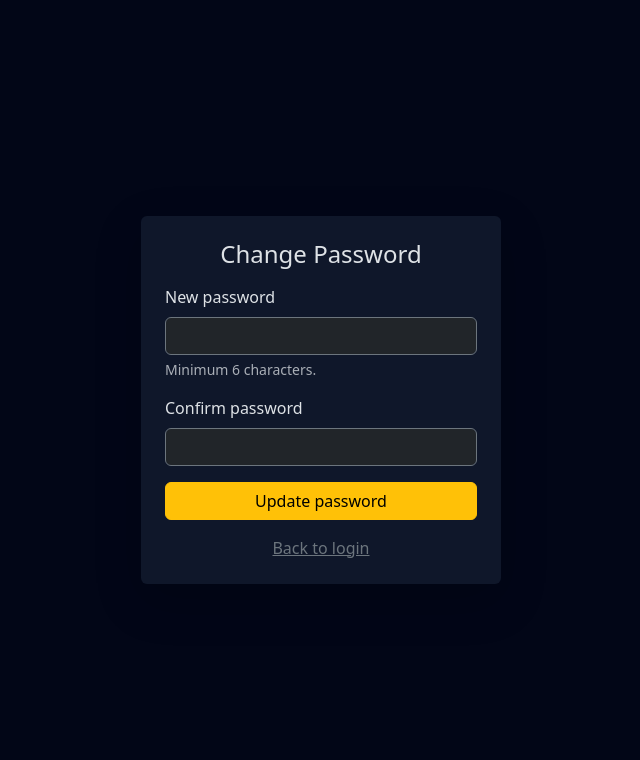
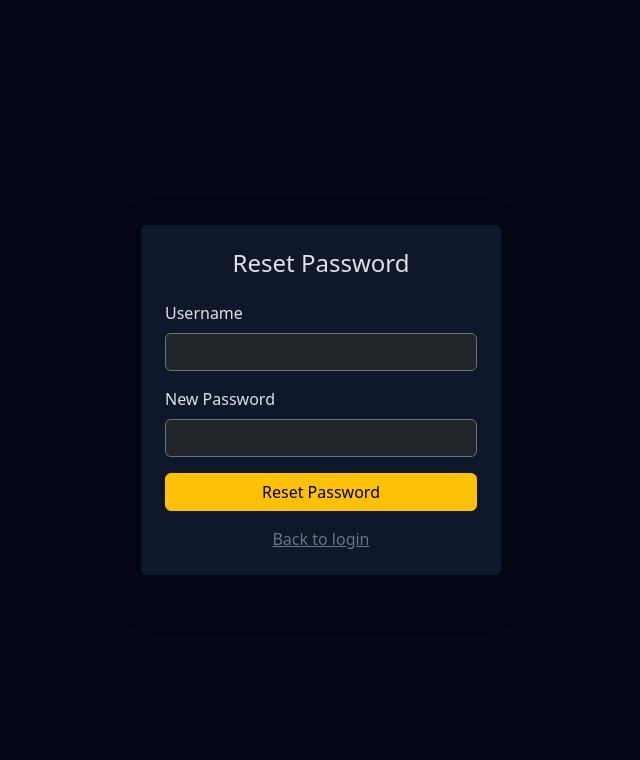
Before and after one commit to MRSLAV16/lot-survey-WebUI, a Flask app: template templates/forgot.html in a window 1280 px wide. Shown: the top 760 px of the page, without its empty margins (319-959 px from the left). Run offline with Flask 3, Linux system fonts and the light colour scheme; the template is opened without the code that fills it, so the values that code supplies are empty; some libraries are stand-ins or nearby versions.

Commit message:
adding pluh things like password redesign

```diff
--- a/app.py
+++ b/app.py
@@ -1,15 +1,12 @@
-from flask import Flask, render_template, request, jsonify, redirect, url_for, session, abort
+from flask import Flask, render_template, request, jsonify, redirect, url_for, session
+import sqlite3
 import csv
-import sqlite3
 import math
 from pyproj import Transformer
 from werkzeug.security import generate_password_hash, check_password_hash
-from flask_wtf.csrf import CSRFProtect
 
 app = Flask(__name__)
-app.secret_key = "replace_with_secure_key"
-
-csrf = CSRFProtect(app)
+app.secret_key = "dev_key"
 
 DB = "users.db"
 
@@ -19,35 +16,45 @@ LAT_CORR = 0.000033
 LON_CORR = 0.000044
 
 
-# ---------------------------
+# --------------------------
 # DATABASE
-# ---------------------------
-
-def get_db():
-    conn = sqlite3.connect(DB)
-    conn.row_factory = sqlite3.Row
-    return conn
-
+# --------------------------
 
 def init_db():
-    with get_db() as conn:
+
+    with sqlite3.connect(DB) as conn:
         cur = conn.cursor()
+
         cur.execute("""
         CREATE TABLE IF NOT EXISTS users(
             id INTEGER PRIMARY KEY AUTOINCREMENT,
-            username TEXT UNIQUE NOT NULL,
-            password TEXT NOT NULL
+            username TEXT UNIQUE,
+            password TEXT
         )
         """)
+
         conn.commit()
 
 
 init_db()
 
 
-# ---------------------------
-# AUTH ROUTES
-# ---------------------------
+def get_user_password(username):
+
+    with sqlite3.connect(DB) as conn:
+        cur = conn.cursor()
+
+        cur.execute(
+            "SELECT password FROM users WHERE username=?",
+            (username,)
+        )
+
+        return cur.fetchone()
+
+
+# --------------------------
+# AUTH
+# --------------------------
 
 @app.route("/login", methods=["GET","POST"])
 def login():
@@ -58,14 +65,11 @@ def login():
         password = request.form.get("password")
 
         if not username or not password:
-            return render_template("login.html", error="Missing credentials")
+            return render_template("login.html", error="Missing fields")
 
-        with get_db() as conn:
-            cur = conn.cursor()
-            cur.execute("SELECT password FROM users WHERE username=?", (username,))
-            row = cur.fetchone()
+        row = get_user_password(username)
 
-        if row and check_password_hash(row["password"], password):
+        if row and check_password_hash(row[0], password):
 
             session["user"] = username
             return redirect(url_for("map_page"))
@@ -86,67 +90,70 @@ def register():
         if not username or not password:
             return render_template("register.html", error="Missing fields")
 
-        if len(password) < 6:
-            return render_template("register.html", error="Password too short")
-
         hashed = generate_password_hash(password)
 
         try:
-            with get_db() as conn:
+
+            with sqlite3.connect(DB) as conn:
                 cur = conn.cursor()
+
                 cur.execute(
                     "INSERT INTO users(username,password) VALUES(?,?)",
                     (username, hashed)
                 )
+
                 conn.commit()
 
             return redirect(url_for("login"))
 
         except sqlite3.IntegrityError:
+
             return render_template("register.html", error="Username exists")
 
     return render_template("register.html")
 
 
-@app.route("/change_password", methods=["GET","POST"])
-def change_password():
-
-    if "user" not in session:
-        return redirect(url_for("login"))
+@app.route("/forgot", methods=["GET","POST"])
+def forgot():
 
     if request.method == "POST":
 
-        new_password = request.form.get("password")
+        username = request.form.get("username")
+        password = request.form.get("password")
 
-        if not new_password or len(new_password) < 6:
-            return render_template("forgot.html", error="Invalid password")
+        if not username or not password:
+            return render_template("forgot.html", error="Missing fields")
 
-        hashed = generate_password_hash(new_password)
+        hashed = generate_password_hash(password)
 
-        with get_db() as conn:
+        with sqlite3.connect(DB) as conn:
             cur = conn.cursor()
 
             cur.execute(
                 "UPDATE users SET password=? WHERE username=?",
-                (hashed, session["user"])
+                (hashed, username)
             )
+
+            if cur.rowcount == 0:
+                return render_template("forgot.html", error="User not found")
 
             conn.commit()
 
-        return redirect(url_for("map_page"))
+        return redirect(url_for("login"))
 
     return render_template("forgot.html")
 
 
 @app.route("/logout")
 def logout():
+
     session.clear()
     return redirect(url_for("login"))
 
 
-# ---------------------------
+# --------------------------
 # MAP PAGE
-# ---------------------------
+# --------------------------
 
 @app.route("/")
 def map_page():
@@ -157,11 +164,11 @@ def map_page():
     return render_template("map.html", username=session["user"])
 
 
-# ---------------------------
-# UTILITY FUNCTIONS
-# ---------------------------
+# --------------------------
+# MATH
+# --------------------------
 
-def haversine(p1, p2):
+def haversine(p1,p2):
 
     R = 6371000
 
@@ -169,38 +176,38 @@ def haversine(p1, p2):
     lat2 = math.radians(p2[1])
 
     dlat = lat2 - lat1
-    dlon = math.radians(p2[0] - p1[0])
+    dlon = math.radians(p2[0]-p1[0])
 
     a = math.sin(dlat/2)**2 + math.cos(lat1)*math.cos(lat2)*math.sin(dlon/2)**2
-    c = 2 * math.atan2(math.sqrt(a), math.sqrt(1-a))
+    c = 2*math.atan2(math.sqrt(a), math.sqrt(1-a))
 
-    return R * c
+    return R*c
 
 
-def bearing(p1, p2):
+def bearing(p1,p2):
 
     lat1 = math.radians(p1[1])
     lat2 = math.radians(p2[1])
 
-    dlon = math.radians(p2[0] - p1[0])
+    dlon = math.radians(p2[0]-p1[0])
 
-    y = math.sin(dlon) * math.cos(lat2)
-    x = math.cos(lat1)*math.sin(lat2) - math.sin(lat1)*math.cos(lat2)*math.cos(dlon)
+    y = math.sin(dlon)*math.cos(lat2)
+    x = math.cos(lat1)*math.sin(lat2)-math.sin(lat1)*math.cos(lat2)*math.cos(dlon)
 
-    brng = math.degrees(math.atan2(y, x))
+    brg = math.degrees(math.atan2(y,x))
 
-    return (brng + 360) % 360
+    return (brg+360)%360
 
 
-# ---------------------------
-# CSV UPLOAD
-# ---------------------------
+# --------------------------
+# CSV PROCESSING
+# --------------------------
 
 @app.route("/upload_csv", methods=["POST"])
 def upload_csv():
 
     if "user" not in session:
-        abort(401)
+        return jsonify({"error":"Unauthorized"}),401
 
     file = request.files.get("file")
 
@@ -212,21 +219,21 @@ def upload_csv():
         lines = file.read().decode("utf-8").splitlines()
         reader = csv.DictReader(lines)
 
-        coords=[]
+        coords = []
 
         for row in reader:
 
-            e=float(row["E"])
-            n=float(row["N"])
+            e = float(row["E"])
+            n = float(row["N"])
 
-            lon,lat=transformer.transform(e,n)
+            lon,lat = transformer.transform(e,n)
 
-            lat+=LAT_CORR
-            lon+=LON_CORR
+            lat += LAT_CORR
+            lon += LON_CORR
 
             coords.append([lon,lat])
 
-        if coords[0]!=coords[-1]:
+        if coords[0] != coords[-1]:
             coords.append(coords[0])
 
         edges=[]
@@ -234,13 +241,13 @@ def upload_csv():
 
         for i in range(len(coords)-1):
 
-            p1=coords[i]
-            p2=coords[i+1]
+            p1 = coords[i]
+            p2 = coords[i+1]
 
-            dist=haversine(p1,p2)
-            brg=bearing(p1,p2)
+            dist = haversine(p1,p2)
+            brg = bearing(p1,p2)
 
-            perimeter+=dist
+            perimeter += dist
 
             edges.append({
                 "distance":round(dist,2),
@@ -257,10 +264,10 @@ def upload_csv():
             x2=coords[i+1][0]
             y2=coords[i+1][1]
 
-            area+=x1*y2-x2*y1
+            area += x1*y2 - x2*y1
 
-        area=abs(area)/2*12300000000
-        acre=area/4046.86
+        area = abs(area)/2*12300000000
+        acre = area/4046.86
 
         geojson={
             "type":"Feature",
@@ -284,9 +291,9 @@ def upload_csv():
         return jsonify({"error":str(e)}),400
 
 
-# ---------------------------
+# --------------------------
 # RUN
-# ---------------------------
+# --------------------------
 
-if __name__=="__main__":
-    app.run()
+if __name__ == "__main__":
+    app.run(debug=True)
--- a/templates/forgot.html
+++ b/templates/forgot.html
@@ -1,76 +1,119 @@
 <!DOCTYPE html>
 <html lang="en" data-bs-theme="dark">
+
 <head>
-  <meta charset="utf-8" />
-  <meta name="viewport" content="width=device-width,initial-scale=1" />
-  <title>Change Password</title>
 
-  <link href="https://cdn.jsdelivr.net/npm/bootstrap@5.3.3/dist/css/bootstrap.min.css" rel="stylesheet">
+<meta charset="UTF-8">
+<meta name="viewport" content="width=device-width, initial-scale=1">
+
+<title>Reset Password</title>
+
+<link
+href="https://cdn.jsdelivr.net/npm/bootstrap@5.3.3/dist/css/bootstrap.min.css"
+rel="stylesheet"
+>
 
 <style>
-    body { background: #020617; }
-    .card-bg { background: #0f172a; border: none; }
-    footer { position: fixed; bottom: 0; width: 100%; text-align: center; color: #9ca3af; font-size: 12px; }
+
+body{
+    background:#020617;
+}
+
+.card-bg{
+    background:#0f172a;
+    border:none;
+}
+
+footer{
+    position:fixed;
+    bottom:0;
+    width:100%;
+    text-align:center;
+    font-size:12px;
+    color:#9ca3af;
+}
+
 </style>
+
 </head>
+
+
 <body>
 
 <div class="container vh-100 d-flex justify-content-center align-items-center">
-  <div class="card card-bg shadow-lg" style="width:360px;">
+
+<div class="card card-bg shadow-lg" style="width:360px">
+
 <div class="card-body p-4">
 
-      <h4 class="text-center mb-3">Change Password</h4>
+<h4 class="text-center mb-4">
+Reset Password
+</h4>
 
 {% if error %}
-      <div class="alert alert-danger" role="alert">{{ error }}</div>
+<div class="alert alert-danger">
+{{ error }}
+</div>
 {% endif %}
 
-      <form method="POST" action="{{ url_for('change_password') }}" onsubmit="return validatePasswords()">
-        <!-- CSRF token required by flask-wtf -->
-        <input type="hidden" name="csrf_token" value="{{ csrf_token() }}">
+<form method="POST" action="/forgot">
 
 <div class="mb-3">
-          <label class="form-label">New password</label>
-          <input type="password" name="password" id="password" class="form-control bg-dark text-light border-secondary" required minlength="6" />
-          <div class="form-text text-muted">Minimum 6 characters.</div>
+
+<label class="form-label">
+Username
+</label>
+
+<input
+type="text"
+name="username"
+class="form-control bg-dark text-light border-secondary"
+required
+>
+
 </div>
 
 <div class="mb-3">
-          <label class="form-label">Confirm password</label>
-          <input type="password" id="password_confirm" class="form-control bg-dark text-light border-secondary" required minlength="6" />
+
+<label class="form-label">
+New Password
+</label>
+
+<input
+type="password"
+name="password"
+class="form-control bg-dark text-light border-secondary"
+required
+>
+
 </div>
 
-        <button type="submit" class="btn btn-warning w-100">Update password</button>
+<button
+type="submit"
+class="btn btn-warning w-100"
+>
+Reset Password
+</button>
+
 </form>
 
 <div class="text-center mt-3">
-        <a href="{{ url_for('login') }}" class="text-secondary">Back to login</a>
+
+<a href="/login" class="text-secondary">
+Back to login
+</a>
+
 </div>
 
 </div>
-  </div>
+
 </div>
 
-<footer>© 2026 DanishHaikal@DGU4C</footer>
+</div>
 
-<script>
-  function validatePasswords() {
-    const p = document.getElementById('password').value;
-    const q = document.getElementById('password_confirm').value;
-
-    if (p !== q) {
-      alert('Passwords do not match.');
-      return false;
-    }
-
-    if (p.length < 6) {
-      alert('Password must be at least 6 characters.');
-      return false;
-    }
-
-    return true;
-  }
-</script>
+<footer>
+© 2026 DanishHaikal@DGU4C
+</footer>
 
 </body>
 </html>
--- a/templates/login.html
+++ b/templates/login.html
@@ -95,10 +95,8 @@
                 </button>
                 <div class="text-center mt-3">
 
-                <a href="/register" class="text-secondary">
-Create account
-                </a>
-                <a href="/forgot">Forgot password?</a>
+                <a href="/register" class="text-secondary">Create account</a>
+                <a href="/forgot" class="text-secondary">forgot Password?</a>
 
                 </div>
 
```
Also changed, not shown: users.db. Lines whose indentation alone changed are shown as unchanged.
